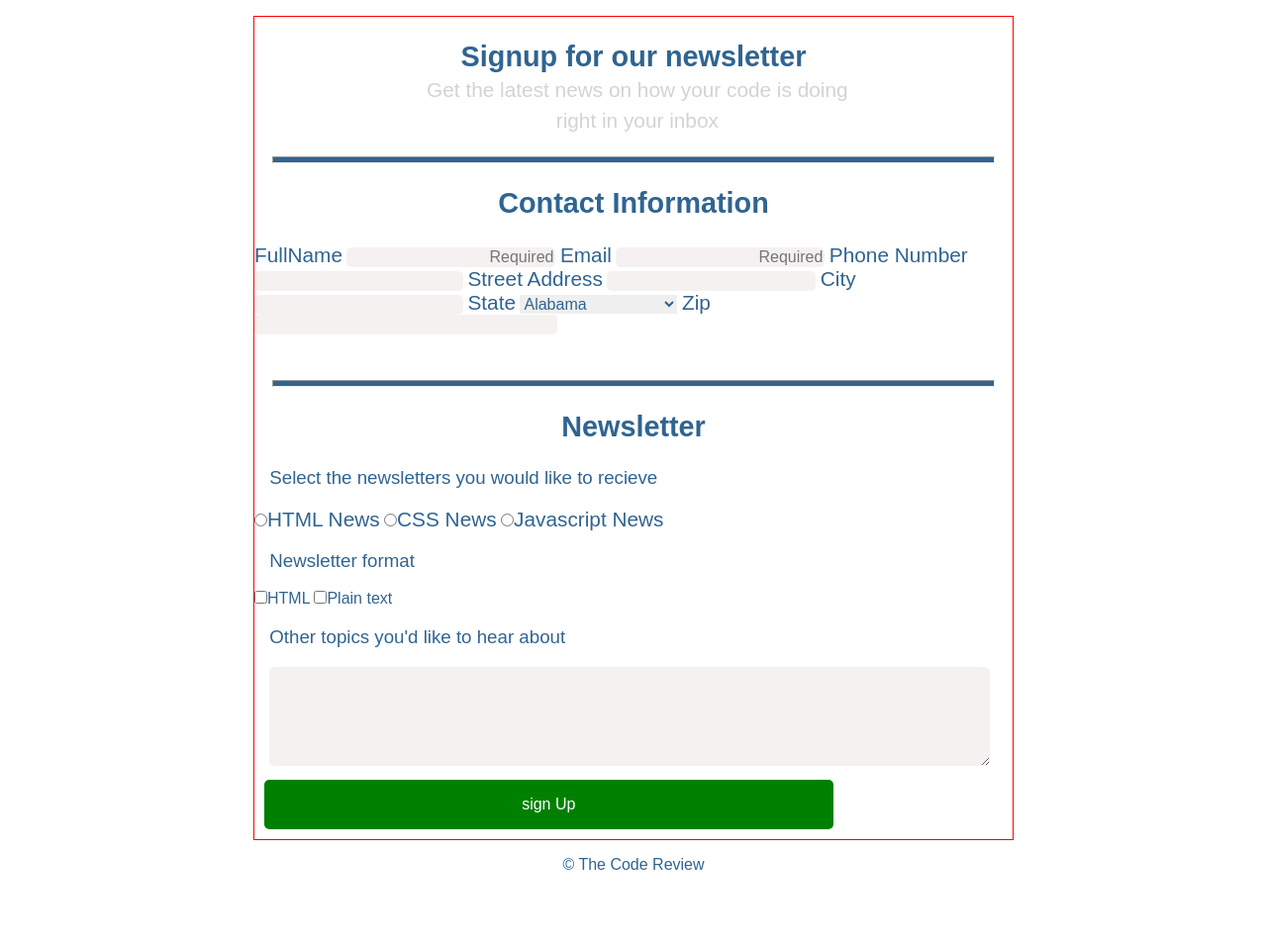
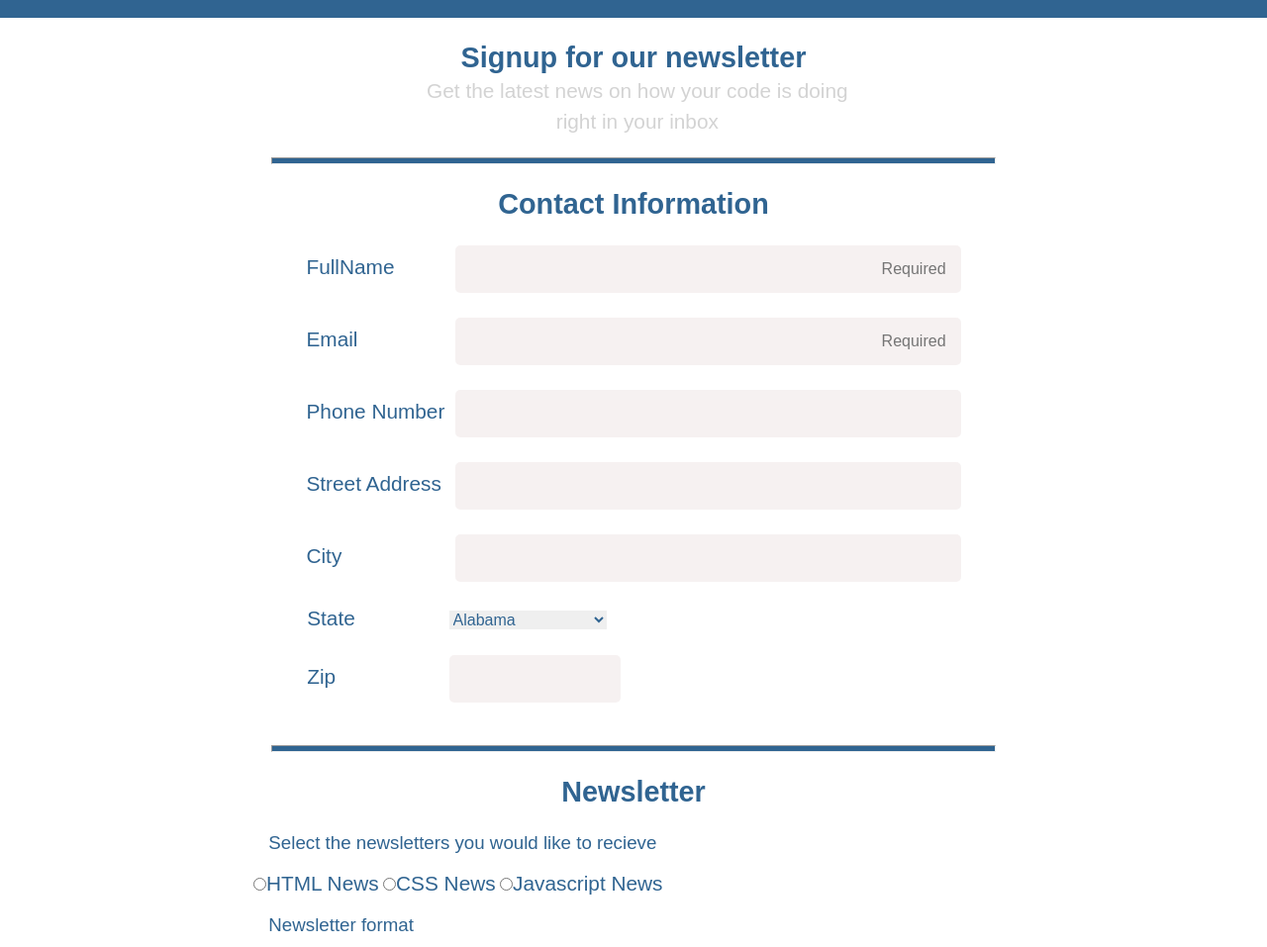
Before and after one commit to kevcoder/newsletterSignupForm, a plain HTML site: page index.html in a window 1280 px wide. Shown: the part 103-1060 px from the top of the page at 99% size. Before the commit the page ends 1002 px from the top, so only its background shows below. Drawn offline with Linux system fonts and the light colour scheme.

Commit message:
contact section for @media min-width 768px styled

```diff
--- a/css/main.css
+++ b/css/main.css
@@ -58,7 +58,7 @@ select{
 	border: none;
 }
 input[name="zip"]{
-	width: 40%;
+	width: 25%;
 	margin-bottom: 5%;
 }
 textarea{
@@ -70,18 +70,17 @@ textarea{
 	background-color: rgba(243, 236, 236, 0.7);
 }
 button{
-
-	width: 75%;
+	width: 50%;
 	height: 50px;
-	text-align: center;
 	border: none;
 	border-radius: 5px;
-	background-color: green;
+	background-color: #306491;
 	color: white;
+	text-align: center;
+	margin-left: 26%;
+	margin-top: 2%;
 }
-button[type="submit"]{
-	margin: 10px;
-}
+
 footer{
 	text-align: center;
 }
@@ -94,6 +93,7 @@ footer{
 		background-color: #306491;
 		padding:10px;
 	}
+
 	h1{
 		font-size: 2em;
 	}
@@ -104,16 +104,13 @@ footer{
 		margin-top: 4%;
 		margin-bottom: 1%;
 		font-weight: 200;
-		/*border: 1px solid red;*/
 	}
 	input{
 		width: 95%;
 		padding: 16px;
 		margin-left: 2%;
 	}
-
-
-	select{
+select{
 		width: 25%;
 		margin-left: 2%;
 	}
@@ -125,42 +122,44 @@ footer{
 		font-size: 10px;
 	}
 
-	button{
-		margin-left: 5%;
-	}
 
 
 
 }
-
-
-
-
-
-
-
-
-
-
-
-
 @media(min-width: 768px){
 	header{
-		background-color: pink;
+		background-color: #306491;
+		padding: 1px;
 	}
 	.main-container{
 		width: 768px;
 		margin: 0 auto;
-		border: 1px solid red;
 	}
 	h1{
 		font-size: 3em;
 	}
+	/*contact info container*/
+	.contact-info{
+		width: 95%;
+		margin: 0 auto;
+	}
+	.block{
+		text-align: center;
+		margin-top: 25px;
+	}
+	.alignment{
+		text-align: left;
+		margin-left: 35px
+	}
+	.block label{
+		display: inline-block;
+		width: 20%;
+		text-align: left;
 
-
-
-input[type="radio"]{
-		border: 1px solid red;
+	}
+	.contact-input{
+		width: 70%;
+		padding: 15px;
 
 	}
 
@@ -176,6 +175,4 @@ input[type="radio"]{
 
 
 
-
-
 }
--- a/index.html
+++ b/index.html
@@ -31,24 +31,40 @@
 
 		<form action="index.html" method="post">
 			<h2 class="heading">Contact Information</h2>
+			<section class="contact-info">
 
+					<div class="block">
 						<label for="name" class="form-label">FullName</label>
-			<input type="text" name="name" placeholder="Required">
+						<input type="text" name="name" placeholder="Required" class="contact-input">
+					</div>
 
+					<div class="block">
 						<label for="mail" class="form-label">Email</label>
-			<input type="email" id="mail" name="mail" placeholder="Required">
+						<input type="email" id="mail" name="mail" placeholder="Required" class="contact-input">
+					</div>
 
+						<div class="block">
 							<label for="number" class="form-label">Phone Number</label>
-			<input type="email" id="number" name="number" >
+							<input type="email" id="number" name="number" class="contact-input" >
+						</div>
 
+
+
+						<div class="block">
 							<label for="address" class="form-label">Street Address</label>
-			<input type="email" id="mail" name="address" >
+							<input type="email" id="mail" name="address" class="contact-input">
+						</div>
 
+
+
+						<div class="block">
 							<label for="city" class="form-label">City</label>
-			<input type="email" id="mail" name="city">
+							<input type="email" id="mail" name="city" class="contact-input">
+						</div>
 
+						<div class="block alignment">
 							<label for="state" class="form-label">State</label>
-			<select name="state">
+							<select name="state" >
 									<option value="AL">Alabama</option>
 									<option value="AK">Alaska</option>
 									<option value="AZ">Arizona</option>
@@ -101,9 +117,16 @@
 									<option value="WI">Wisconsin</option>
 									<option value="WY">Wyoming</option>
 								</select>
+							</div>
+							<div class="block alignment">
 								<label for="zip" class="form-label">Zip</label>
-			<input type="email" id="mail" name="zip">
+								<input type="email" id="mail" name="zip" class="contact-input">
+							</div>
+						</section>
 
+		<!-- ============================
+						Newsletter section
+			============================== -->
 			<hr>
 			<h2 class="heading">Newsletter</h2>
 			<h3>Select the newsletters you would like to recieve</h3>
@@ -120,7 +143,7 @@
 
 			<textarea id="other_topics" name="user_topics"></textarea>
 
-			<button type="submit" class="submit-button">sign Up</button>
+			<button type="submit">Sign Up</button>
 		</form>
 	</main>
 			<!-- ============================
```
Lines whose indentation alone changed are shown as unchanged.
